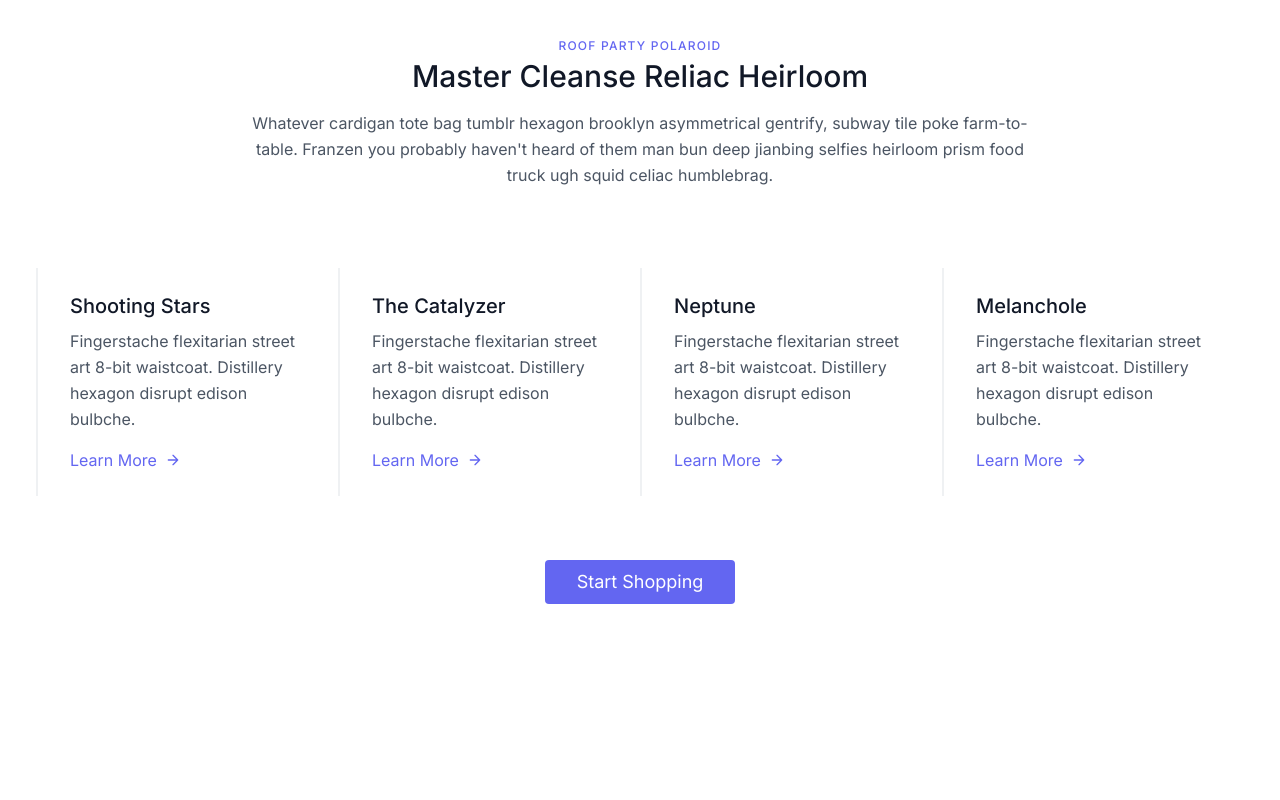
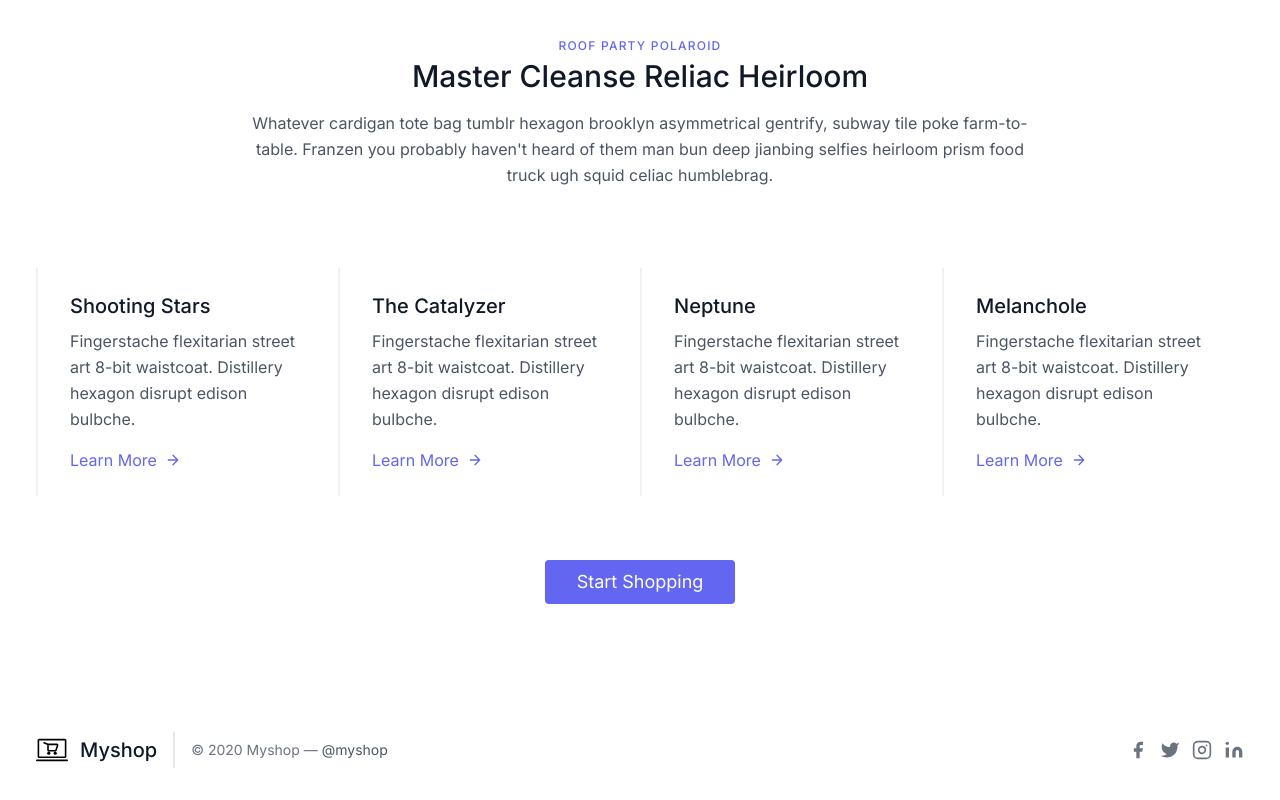
Before and after one commit to umer-shehzad/myshop-strapi-app, a Next.js app in the folder frontend-nextjs/: page / in a window 1280 px wide. Shown: the part 502-1302 px from the top of the page. Before the commit the page ends 1202 px from the top, so only its background shows below. Built offline with nearby package versions, Linux system fonts and the light colour scheme.

Commit message:
add footer page

```diff
--- a/frontend-nextjs/src/app/layout.js
+++ b/frontend-nextjs/src/app/layout.js
@@ -2,6 +2,7 @@
 import "./globals.css";
 
 import Navbar from "@/components/Navbar";
+import Footer from "@/components/Footer";
 import { CartProvider } from "@/components/CartContext";
 
 const inter = Inter({ subsets: ["latin"] });
@@ -18,6 +19,7 @@
         <body className={inter.className}>
           <Navbar />
           {children}
+          <Footer />
         </body>
       </CartProvider>
     </html>
--- /dev/null
+++ b/frontend-nextjs/src/components/Footer.js
@@ -0,0 +1,47 @@
+import React from 'react'
+
+const Footer = () => {
+    return (
+        <div>
+            <div className="container mx-auto px-4">
+                <footer className="text-gray-600 body-font">
+                    <div className="container px-5 py-8 mx-auto flex items-center sm:flex-row flex-col">
+                        <a className="flex title-font font-medium items-center md:justify-start justify-center text-gray-900">
+                            <img className="w-8" src='logo.svg' alt='logo' />
+                            <span className="ml-3 text-xl">Myshop</span>
+                        </a>
+                        <p className="text-sm text-gray-500 sm:ml-4 sm:pl-4 sm:border-l-2 sm:border-gray-200 sm:py-2 sm:mt-0 mt-4">© 2020 Myshop —
+                            <a href="https://twitter.com/knyttneve" className="text-gray-600 ml-1" rel="noopener noreferrer" target="_blank">@myshop</a>
+                        </p>
+                        <span className="inline-flex sm:ml-auto sm:mt-0 mt-4 justify-center sm:justify-start">
+                            <a className="text-gray-500">
+                                <svg fill="currentColor" strokeLinecap="round" strokeLinejoin="round" strokeWidth="2" className="w-5 h-5" viewBox="0 0 24 24">
+                                    <path d="M18 2h-3a5 5 0 00-5 5v3H7v4h3v8h4v-8h3l1-4h-4V7a1 1 0 011-1h3z"></path>
+                                </svg>
+                            </a>
+                            <a className="ml-3 text-gray-500">
+                                <svg fill="currentColor" strokeLinecap="round" strokeLinejoin="round" strokeWidth="2" className="w-5 h-5" viewBox="0 0 24 24">
+                                    <path d="M23 3a10.9 10.9 0 01-3.14 1.53 4.48 4.48 0 00-7.86 3v1A10.66 10.66 0 013 4s-4 9 5 13a11.64 11.64 0 01-7 2c9 5 20 0 20-11.5a4.5 4.5 0 00-.08-.83A7.72 7.72 0 0023 3z"></path>
+                                </svg>
+                            </a>
+                            <a className="ml-3 text-gray-500">
+                                <svg fill="none" stroke="currentColor" strokeLinecap="round" strokeLinejoin="round" strokeWidth="2" className="w-5 h-5" viewBox="0 0 24 24">
+                                    <rect width="20" height="20" x="2" y="2" rx="5" ry="5"></rect>
+                                    <path d="M16 11.37A4 4 0 1112.63 8 4 4 0 0116 11.37zm1.5-4.87h.01"></path>
+                                </svg>
+                            </a>
+                            <a className="ml-3 text-gray-500">
+                                <svg fill="currentColor" stroke="currentColor" strokeLinecap="round" strokeLinejoin="round" strokeWidth="0" className="w-5 h-5" viewBox="0 0 24 24">
+                                    <path stroke="none" d="M16 8a6 6 0 016 6v7h-4v-7a2 2 0 00-2-2 2 2 0 00-2 2v7h-4v-7a6 6 0 016-6zM2 9h4v12H2z"></path>
+                                    <circle cx="4" cy="4" r="2" stroke="none"></circle>
+                                </svg>
+                            </a>
+                        </span>
+                    </div>
+                </footer>
+            </div>
+        </div>
+    )
+}
+
+export default Footer
```
